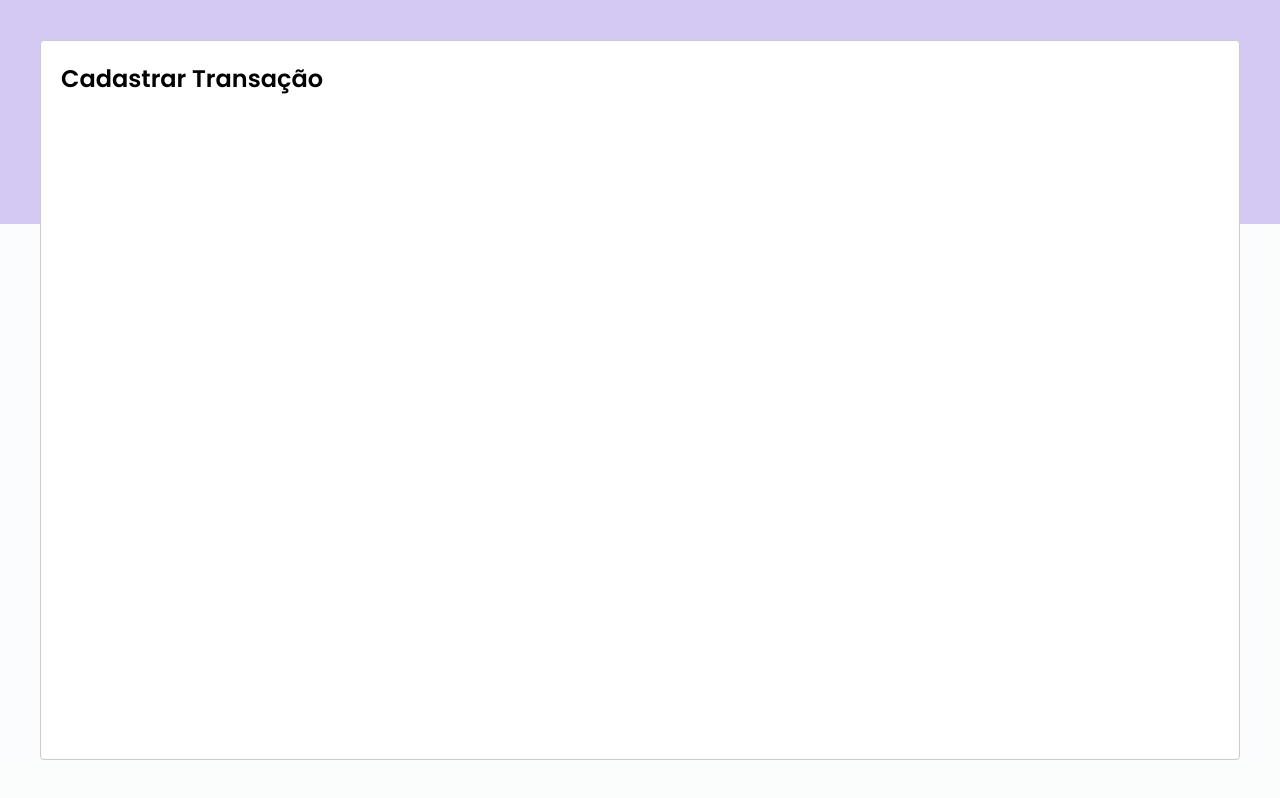
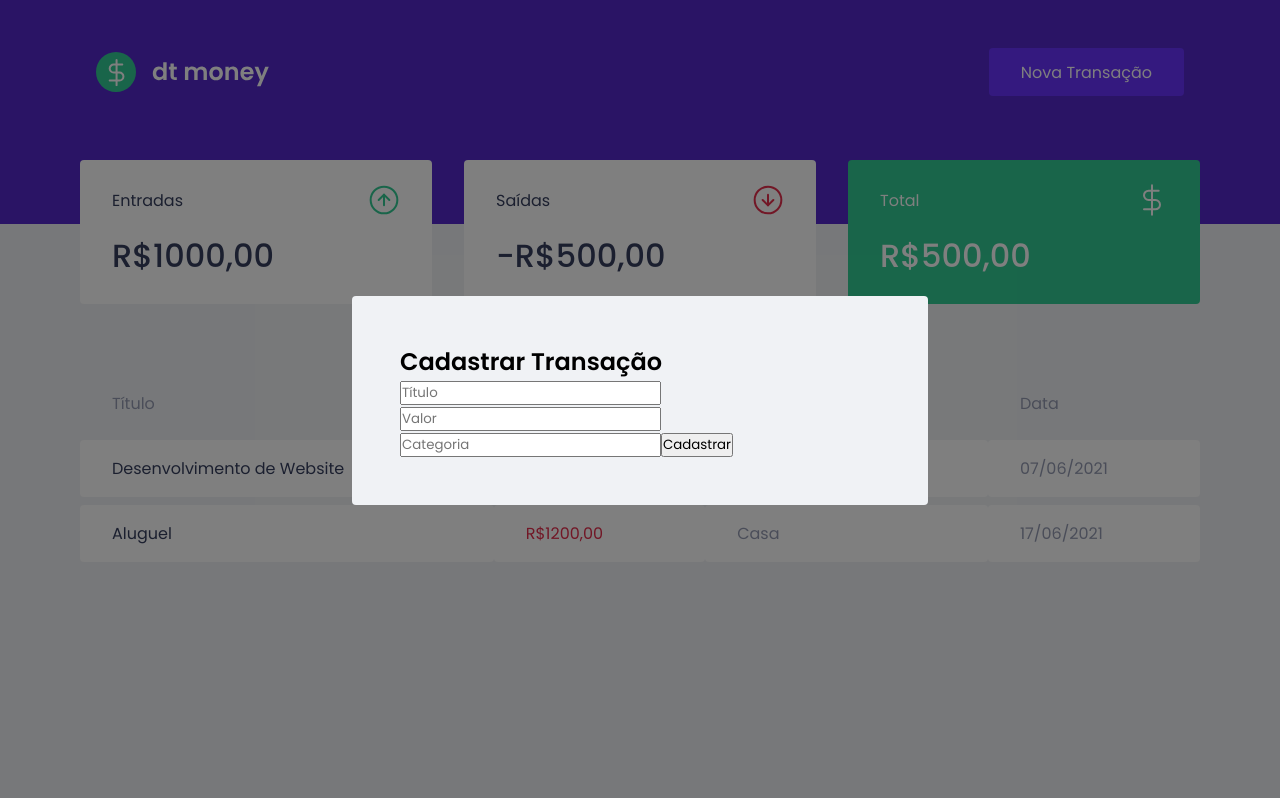
Before and after one commit to matheus-pissaia/Ignite-ReactJS-Chapter2-dtmoney, a React (Create React App) app: page / in a window 1280 px wide. Both pictures are taken after a click on the button "Nova Transação". Built offline with nearby package versions, Linux system fonts and the light colour scheme; no server answers; what miragejs would draw is missing.

Commit message:
Estrutura do formulário

```diff
--- a/src/components/NewTransactionModal/index.tsx
+++ b/src/components/NewTransactionModal/index.tsx
@@ -1,4 +1,6 @@
 import Modal from 'react-modal';
+
+import { Container } from './styles';
 
 interface NewTransactionModalProps {
   isOpen: boolean;
@@ -8,10 +10,22 @@
 export function NewTransactionModal({ isOpen, onRequestClose }: NewTransactionModalProps) {
   return (
     <Modal
-        isOpen={isOpen}
-        onRequestClose={onRequestClose}
-      >
+      isOpen={isOpen}
+      onRequestClose={onRequestClose}
+      overlayClassName="react-modal-overlay"
+      className="react-modal-content"
+    >
+      <Container>
         <h2>Cadastrar Transação</h2>
-      </Modal>
-  )
+
+        <input placeholder="Título" />
+        <input type="number" placeholder="Valor" />
+        <input placeholder="Categoria" />
+
+        <button type="submit">
+          Cadastrar
+        </button>
+      </Container>
+    </Modal>
+  );
 }
--- a/src/components/NewTransactionModal/styles.ts
+++ b/src/components/NewTransactionModal/styles.ts
@@ -1,3 +1,3 @@
 import styled from 'styled-components';
 
-export const Container = styled.div``;
+export const Container = styled.form``;
--- a/src/styles/global.ts
+++ b/src/styles/global.ts
@@ -55,4 +55,28 @@
     opacity: 0.6;
     cursor: not-allowed;
   }
+
+  .react-modal-overlay {
+    background: rgba(0, 0, 0, 0.5);
+
+    position: fixed;
+    top: 0;
+    bottom: 0;
+    left: 0;
+    right: 0;
+
+    display: flex;
+    justify-content: center;
+    align-items: center;
+  }
+
+  .react-modal-content {
+    background: var(--background);
+
+    position: relative;
+    width: 100%;
+    max-width: 576px;
+    border-radius: 0.25rem;
+    padding: 3rem;
+  }
 `;
```
